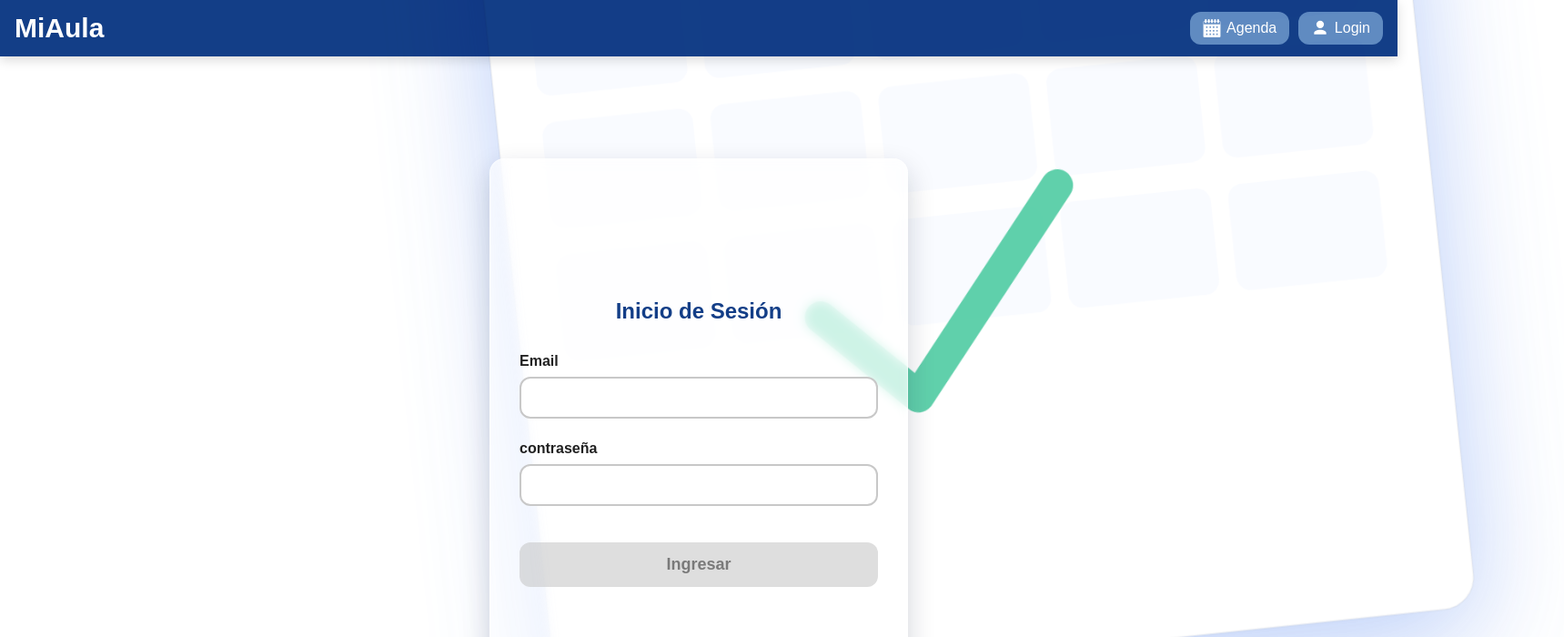
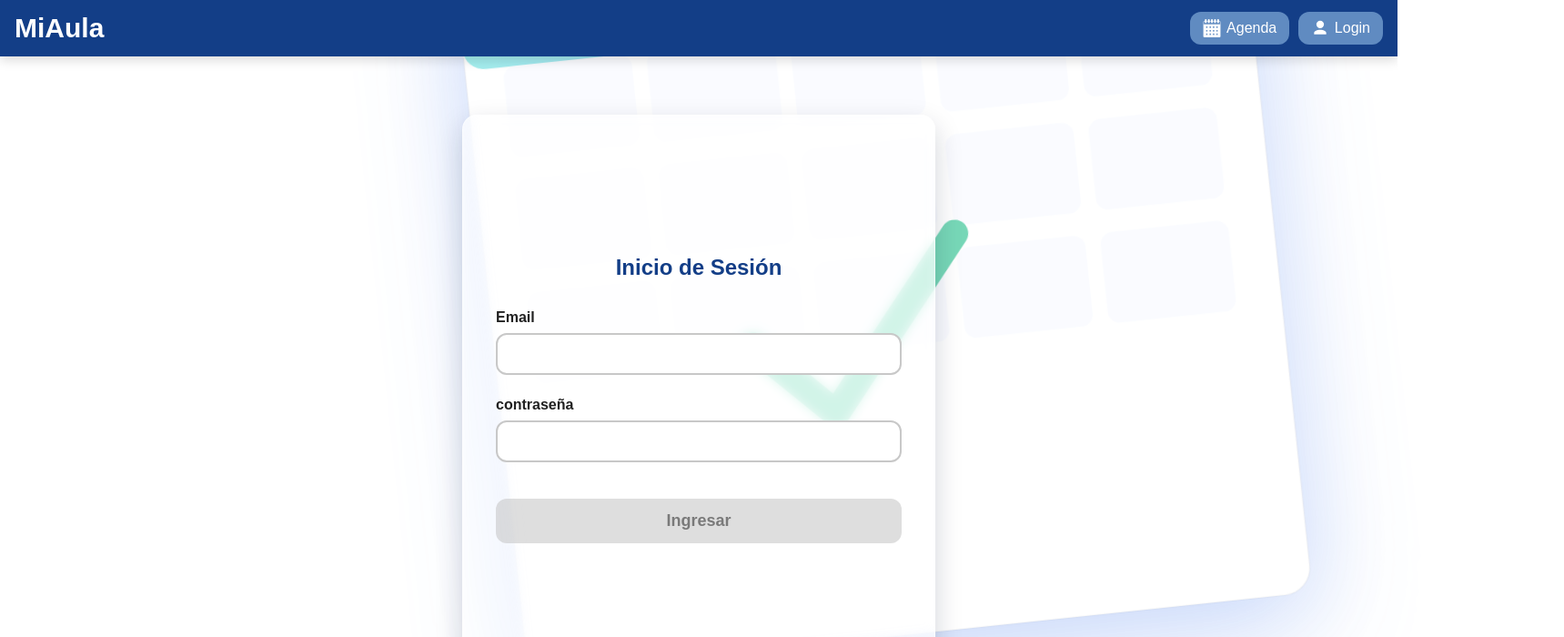
Before and after one commit to Gabigarciaret/gestor-aulas, an Angular app: page /login in a window 1536 px wide. Shown: the top 700 px of the page at 91% size, 1719 px wide, since content can reach past the window. Built offline with nearby package versions, Linux system fonts and the light colour scheme; a web font is replaced by a local one.

Commit message:
Correción fondo login

```diff
--- a/src/app/pages/login/login.css
+++ b/src/app/pages/login/login.css
@@ -2,6 +2,10 @@
   margin: 0;
   padding: 0;
   box-sizing: border-box;
+}
+
+html, body, app-root {
+    overflow-x: hidden;
 }
 
 .login-form {
@@ -15,7 +19,6 @@
     width: 100%;
     max-width: 460px;
     margin: 6vh auto;
-    /* Fondo semi-transparente para que se vea la imagen de fondo detrás */
     background: rgba(255, 255, 255, 0.78);
     -webkit-backdrop-filter: blur(6px) saturate(120%);
     backdrop-filter: blur(6px) saturate(120%);
@@ -119,19 +122,20 @@
 }
 
 .calendar-illustration{
-    position: absolute;
+    /* usar fixed para posicionarla respecto a la ventana y evitar afectar el ancho del documento */
+    position: fixed;
     right: -6%;
     bottom: -8%;
-    width: 72%;
-    max-width: 1300px;
+    width: 72vw;
+    max-width: 1200px;
     height: auto;
-    /* Más tenue para no competir con la tarjeta */
     opacity: 0.70;
-    transform: rotate(-6deg) scale(1.06);
+    transform: rotate(-6deg) scale(1.02);
     filter: drop-shadow(0 26px 56px rgba(37, 100, 235, 0.45));
     pointer-events: none;
     mix-blend-mode: multiply;
     z-index: 1;
+    will-change: transform;
 }
 
 @media (max-width: 1200px){
@@ -168,3 +172,31 @@
     }
     .login-form { width: calc(100% - 3rem); max-width: 420px; padding: 1.25rem; margin: 3vh auto; }
 }
+
+/* Reglas adicionales para pantallas desktop muy anchas */
+@media (min-width: 1400px) {
+    .login-form {
+        /* Dejar la tarjeta compacta y centrada en pantallas anchas */
+        max-width: 520px;
+        margin: 8vh auto;
+        padding: 2.25rem;
+    }
+
+    .calendar-illustration{
+        /* Limitar la ilustración para que no se extienda demasiado */
+        width: auto;
+        max-width: 1000px;
+        right: 4%;
+        bottom: -6%;
+        transform: rotate(-6deg) scale(1);
+        opacity: 0.6;
+    }
+}
+
+@media (min-width: 1800px) {
+    .calendar-illustration{
+        max-width: 1200px;
+        right: 2%;
+    }
+    .login-form{ margin: 10vh auto; }
+}
--- a/src/app/shared/footer/footer.html
+++ b/src/app/shared/footer/footer.html
@@ -7,8 +7,8 @@
 
   <!-- Links -->
   <nav class="footer__links">
-    <a routerLink="#" class="footer__link">Leer más</a>
-    <a routerLink="#" class="footer__link">Soporte</a>
+    <a routerLink="/coming-soon" class="footer__link">Leer más</a>
+    <a routerLink="/coming-soon" class="footer__link">Soporte</a>
   </nav>
 
   <!-- Copy -->
--- a/src/app/shared/header/header.css
+++ b/src/app/shared/header/header.css
@@ -12,6 +12,7 @@
 /* necesario para posicionar dropdown */
 .header {
   position: relative;
+  z-index: 90;
 }
 
 .header__logo {
--- a/src/styles.css
+++ b/src/styles.css
@@ -50,8 +50,6 @@
   --font-size-3xl: 1.875rem;/* 30px */
   --font-size-4xl: 2.25rem; /* 36px */
   --font-size-5xl: 3rem;    /* 48px */
-  /* Altura estimada del header (útil para compensar contenido cuando el header está fijo) */
-  --header-height: 64px;
 }
 
 * {
@@ -62,7 +60,6 @@
 
 main {
   min-height: calc(100vh - 165px); /* Ajustar según el tamaño del header y footer */
-  padding-top: var(--header-height);
 }
 
 @media(min-width: 768px) {
```
